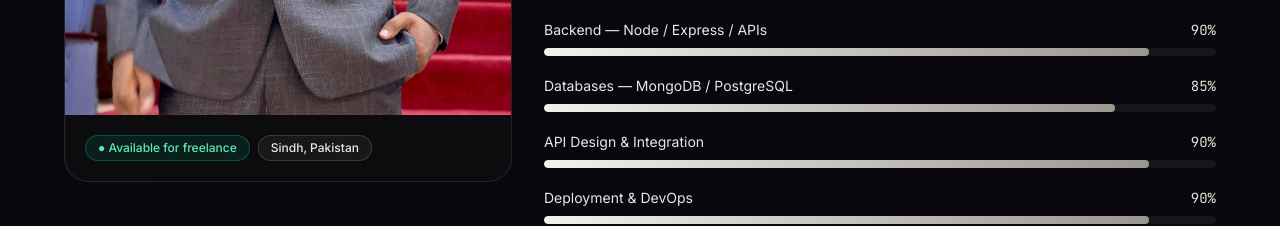
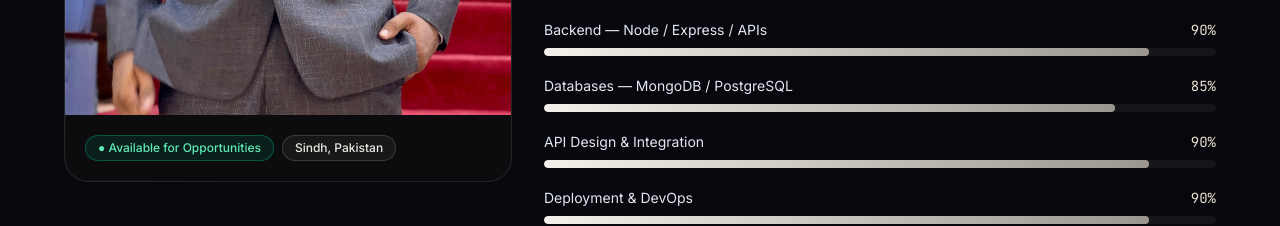
Before and after one commit to AboubakarArisar/aboubakar-dev, a React (Vite) app: page /about in a window 1280 px wide. Shown: the part 900-1126 px from the top of the page. Built offline with nearby package versions, Linux system fonts and the light colour scheme.

Commit message:
updated prefrences

```diff
--- a/src/pages/About.tsx
+++ b/src/pages/About.tsx
@@ -63,7 +63,7 @@ const About: React.FC = () => {
               />
               <div className='flex flex-wrap gap-2 p-5'>
                 <span className='rounded-full border border-emerald-400/30 bg-emerald-400/10 px-3 py-1 text-xs font-medium text-emerald-300'>
-                  ● Available for freelance
+                  ● Available for Opportunities
                 </span>
                 <span className='rounded-full border border-white/15 bg-white/5 px-3 py-1 text-xs font-medium text-paper'>
                   Sindh, Pakistan
```
